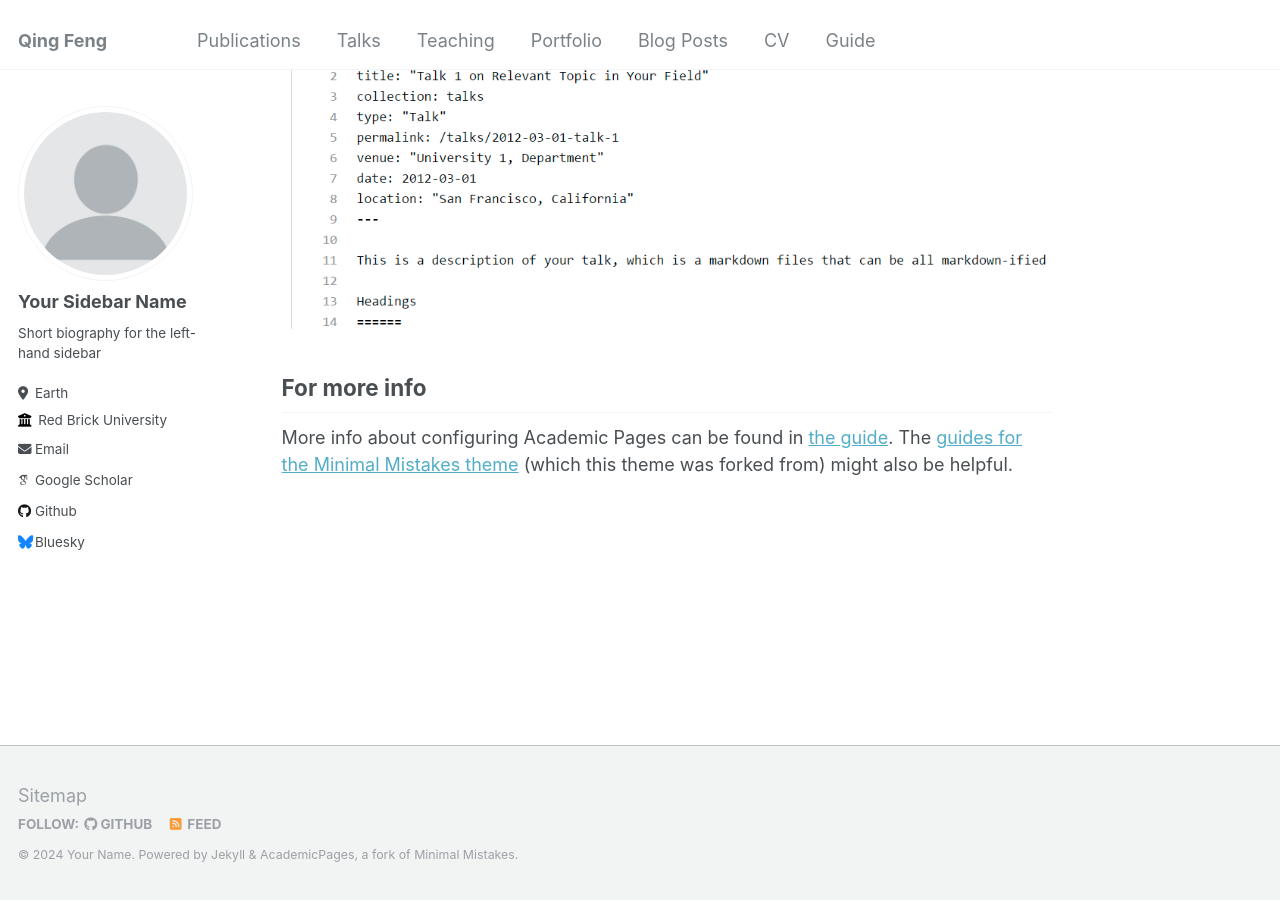
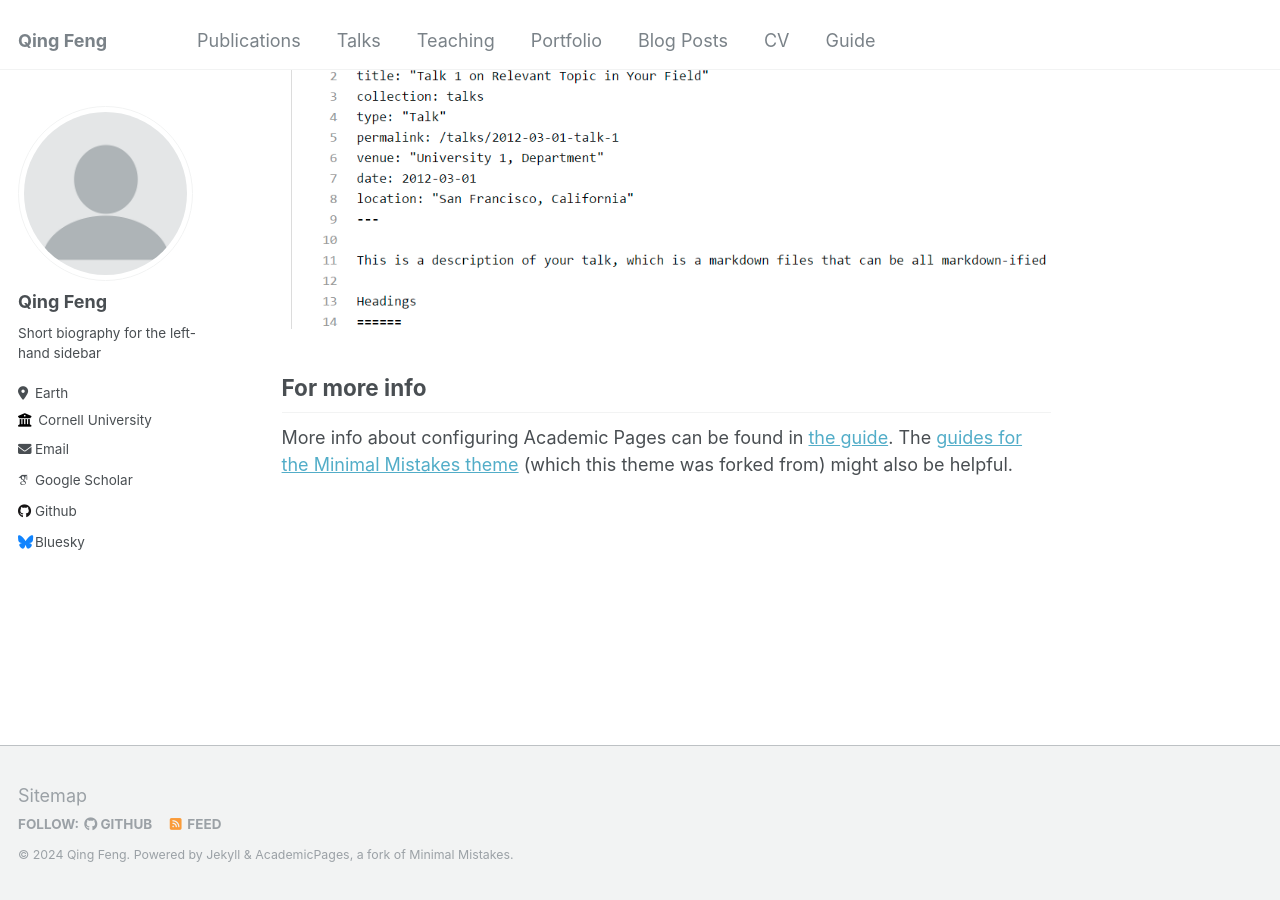
Before and after one commit to qfeng48/qfeng48.github.io, a Jekyll site: the page built from _pages/about.md, in a window 1280 px wide and 900 px high, scrolled down 2660 px. Built offline with Jekyll 4.4.1, drawn with Linux system fonts in a browser that asks for light colours; some web fonts are replaced.

Commit message:
Update _config.yml

```diff
--- a/_config.yml
+++ b/_config.yml
@@ -10,7 +10,7 @@
 locale                   : "en-US"
 title                    : "Qing Feng"
 title_separator          : "-"
-name                     : &name "Your Name"
+name                     : &name "Qing Feng"
 description              : &description "personal description"
 url                      : https://academicpages.github.io # the base hostname & protocol for your site e.g. "https://mmistakes.github.io"
 baseurl                  : "" # the subpath of your site, e.g. "/blog"
@@ -22,11 +22,11 @@ repository               : "academicpages/academicpages.github.io"
 author:
   # Biographic information
   avatar           : "profile.png"
-  name             : "Your Sidebar Name"
+  name             : "Qing Feng"
   pronouns         : # example: "she/her"
   bio              : "Short biography for the left-hand sidebar"
   location         : "Earth"
-  employer         : "Red Brick University"
+  employer         : "Cornell University"
   uri              : # URL
   email            : "none@example.org"
 
```
